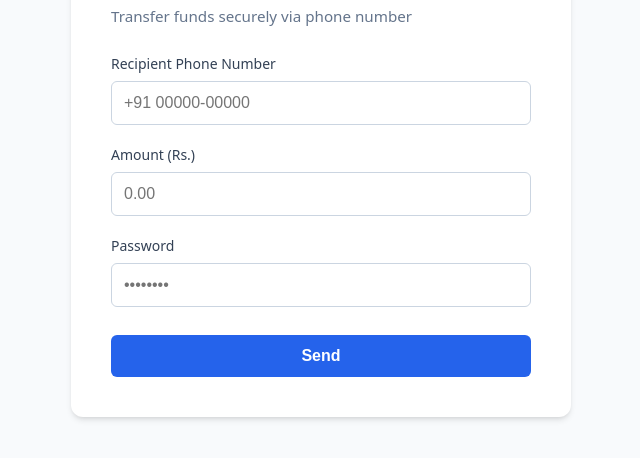
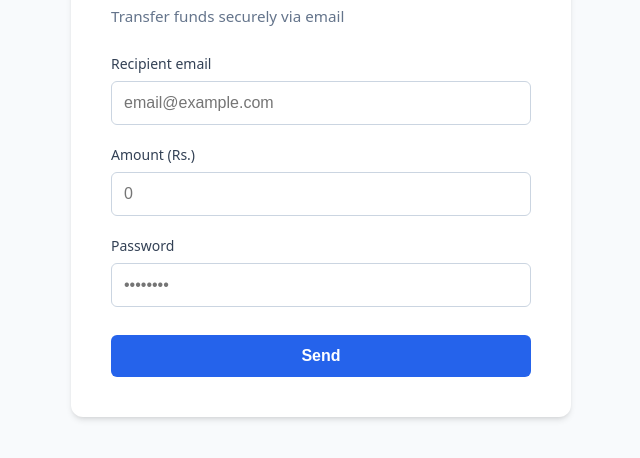
Before and after one commit to PIYUSH1608-ai/Payment-Website, a website: page Frontend/transaction/transaction.html in a window 1280 px wide. Shown: the part 248-706 px from the top of the page, without its empty margins (319-959 px from the left). Drawn offline with Linux system fonts and the light colour scheme; files whose address does not match are found by name.

Commit message:
updated transaction page

```diff
--- a/Frontend/transaction/transaction.html
+++ b/Frontend/transaction/transaction.html
@@ -11,18 +11,18 @@
     <div class="transaction-card">
       <div class="transaction-header">
         <h2>Send Money</h2>
-        <p>Transfer funds securely via phone number</p>
+        <p>Transfer funds securely via email</p>
       </div>
 
       <form class="transaction-form" onsubmit="event.preventDefault();">
         <div class="form-group">
-          <label for="phone">Recipient Phone Number</label>
-          <input type="tel" id="phone" name="phone" placeholder="+91 00000-00000" required autocomplete="tel" />
+          <label for="email">Recipient email</label>
+          <input type="email" id="email" name="email" placeholder="email@example.com" required autocomplete="email" />
         </div>
 
         <div class="form-group">
           <label for="amount">Amount (Rs.)</label>
-          <input type="number" id="amount" name="amount" placeholder="0.00" step="0.01" min="0.01" required />
+          <input type="number" id="amount" name="amount" placeholder="0" step="1" min="1" required />
         </div>
 
         <div class="form-group">
```
